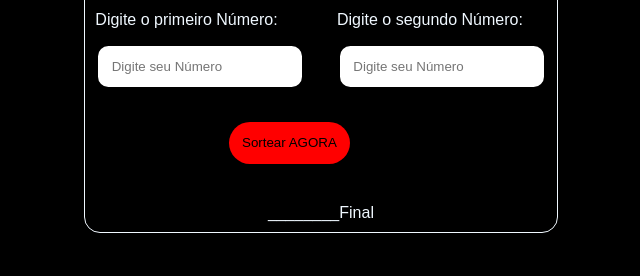
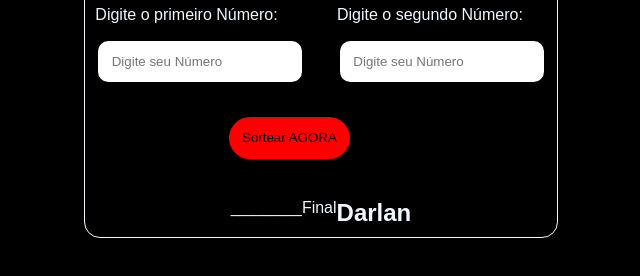
Before and after one commit to FranciscoDarlan/sorteador, a plain HTML site: page index.html in a window 1280 px wide. Shown: the part 374-650 px from the top of the page, without its empty margins (319-959 px from the left). Drawn offline with Linux system fonts and the light colour scheme.

Commit message:
colocando meu nome no final com h2

```diff
--- a/index.html
+++ b/index.html
@@ -41,6 +41,7 @@
                 <div class="espaco-do-numero-sorteado">
                     <p> <span>________</span> </p><br>
                     <p>Final</p>
+                    <h2>Darlan</h2>
                 </div>
 
 
```
